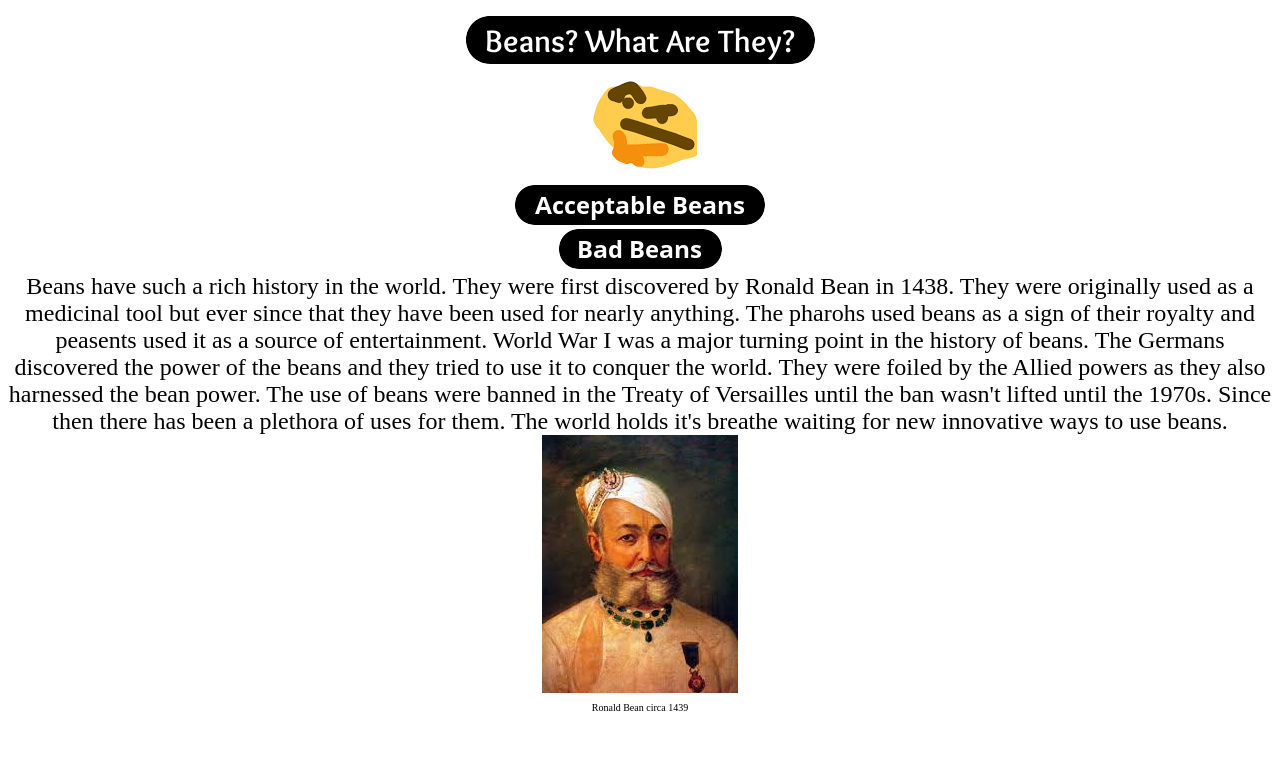
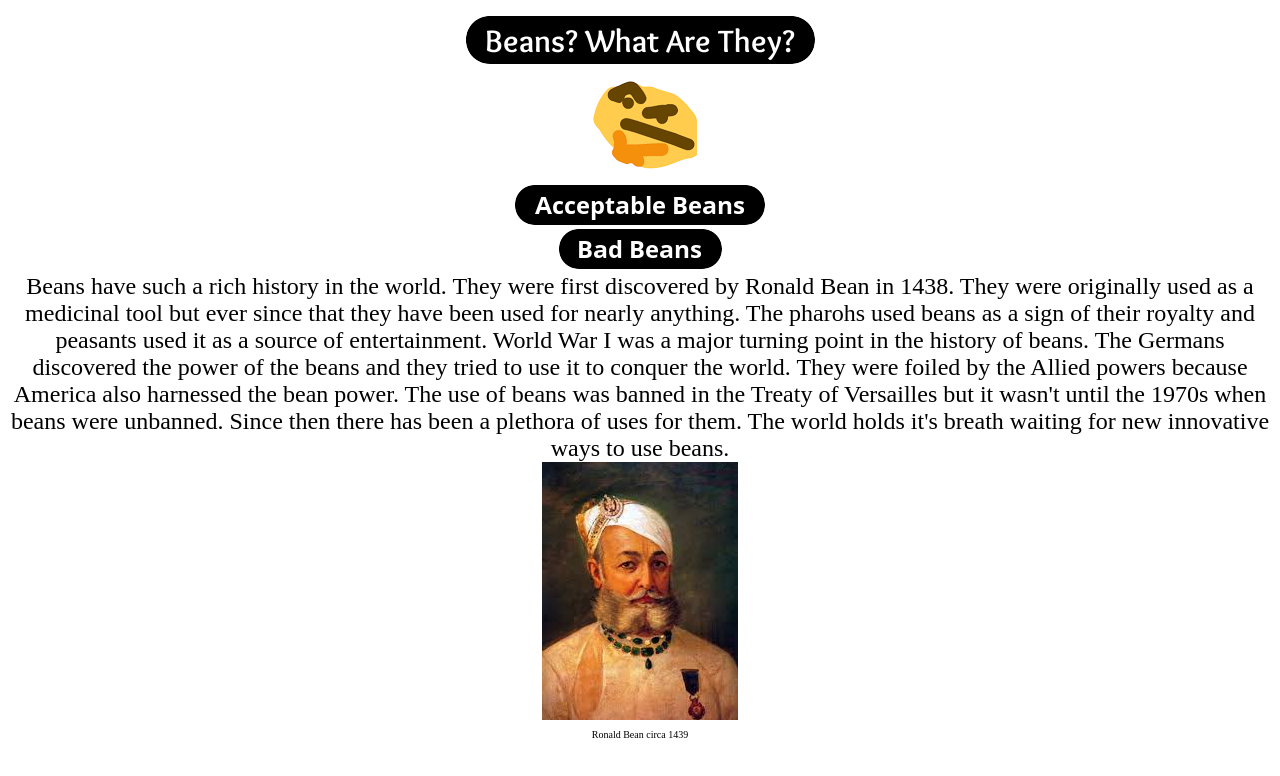
Before and after one commit to markkonopacki/beans, a plain HTML site: page beanhistory.html in a window 1280 px wide. Drawn offline with Linux system fonts and the light colour scheme.

Commit message:
Update beanhistory.html

```diff
--- a/beanhistory.html
+++ b/beanhistory.html
@@ -11,7 +11,7 @@
                 <a href="index.html"><img src="button_bad-beans.png"alt="Bad Beans"<a></a>
         <br>
         <font size="5">
-        Beans have such a rich history in the world. They were first discovered by Ronald Bean in 1438. They were originally used as a medicinal tool but ever since that they have been used for nearly anything. The pharohs used beans as a sign of their royalty and peasents used it as a source of entertainment. World War I was a major turning point in the history of beans. The Germans discovered the power of the beans and they tried to use it to conquer the world. They were foiled by the Allied powers as they also harnessed the bean power. The use of beans were banned in the Treaty of Versailles until the ban wasn't lifted until the 1970s. Since then there has been a plethora of uses for them. The world holds it's breathe waiting for new innovative ways to use beans.
+        Beans have such a rich history in the world. They were first discovered by Ronald Bean in 1438. They were originally used as a medicinal tool but ever since that they have been used for nearly anything. The pharohs used beans as a sign of their royalty and peasants used it as a source of entertainment. World War I was a major turning point in the history of beans. The Germans discovered the power of the beans and they tried to use it to conquer the world. They were foiled by the Allied powers because America also harnessed the bean power. The use of beans was banned in the Treaty of Versailles but it wasn't until the 1970s when beans were unbanned. Since then there has been a plethora of uses for them. The world holds it's breath waiting for new innovative ways to use beans.
 
 
 
```
